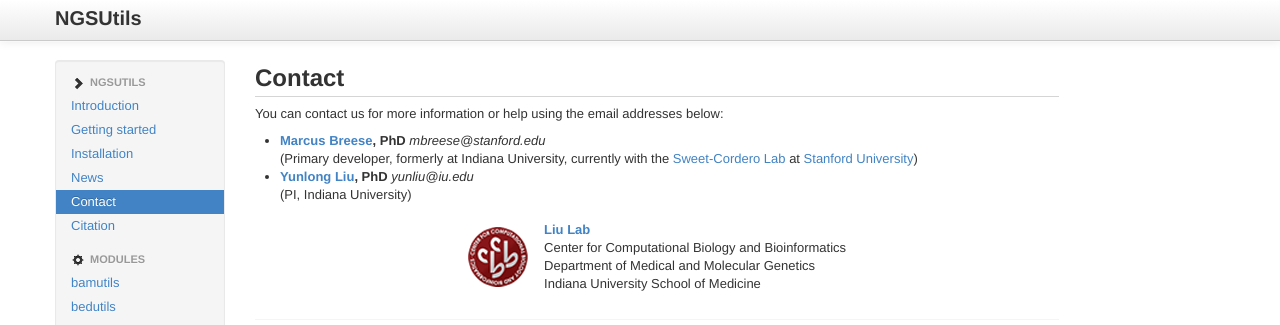
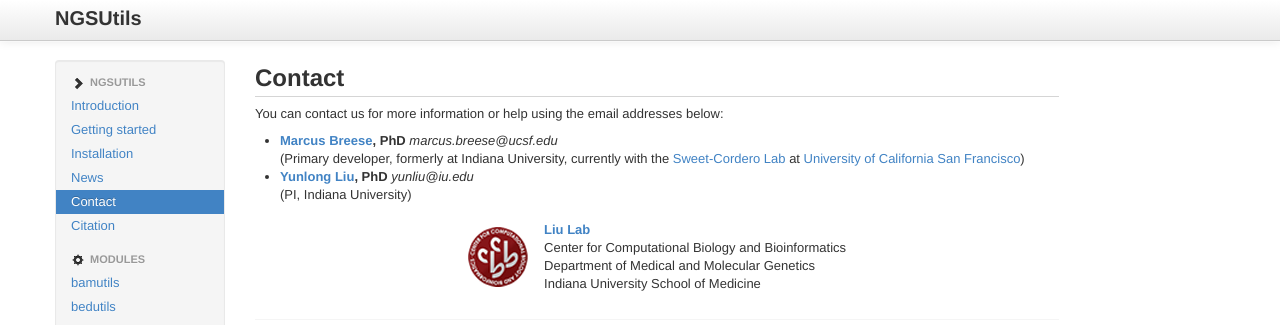
Before and after one commit to ngsutils/ngsutils.github.com, a Jekyll site: the page built from contact/index.md, in a window 1280 px wide. Shown: the top 325 px of the page. Built offline with Jekyll 4.4.1, drawn with Linux system fonts in a browser that asks for light colours.

Commit message:
Updated email address

```diff
--- a/contact/index.md
+++ b/contact/index.md
@@ -5,7 +5,7 @@
 
 You can contact us for more information or help using the email addresses below:
 
-* **[Marcus Breese](https://github.com/mbreese), PhD** *mbreese@stanford.edu*<br/>(Primary developer, formerly at Indiana University, currently with the <a href="http://sweetcorderolab.stanford.edu">Sweet-Cordero Lab</a> at <a href="http://stanford.edu">Stanford University</a>)
+* **[Marcus Breese](https://github.com/mbreese), PhD** *marcus.breese@ucsf.edu*<br/>(Primary developer, formerly at Indiana University, currently with the <a href="http://sweetcorderolab.stanford.edu">Sweet-Cordero Lab</a> at <a href="http://ucsf.edu">University of California San Francisco</a>)
 * **[Yunlong Liu](http://compbio.iupui.edu/people/details/10), PhD** *yunliu@iu.edu*<br/>(PI, Indiana University)
 
 
```
